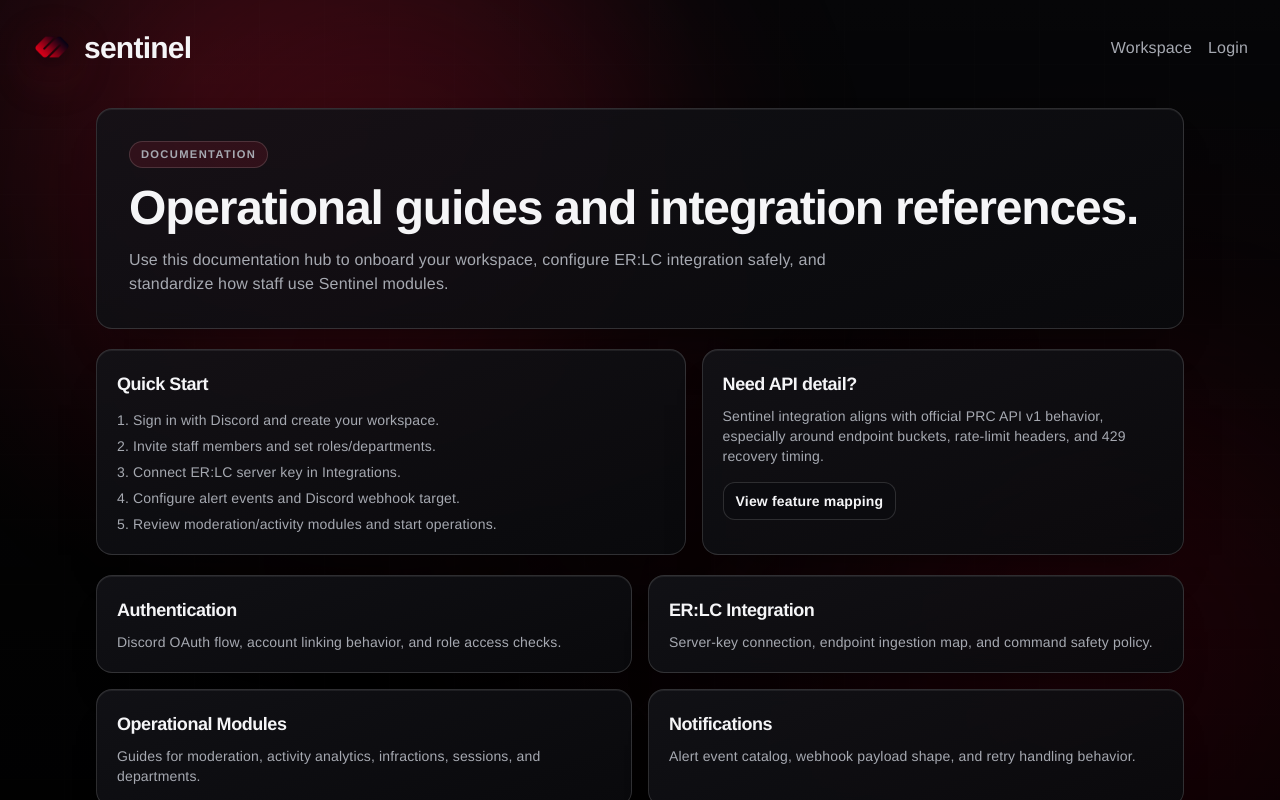
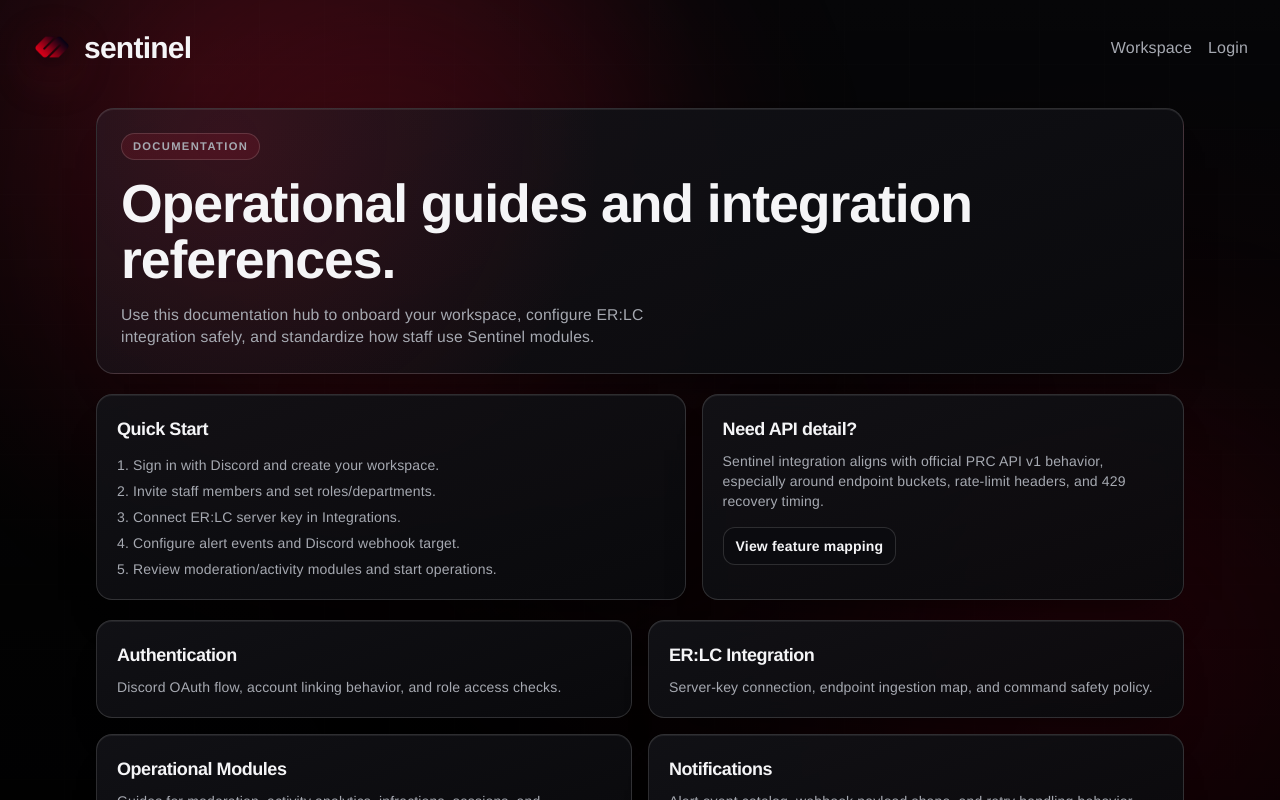
Before and after one commit to CoderDude1232/sentinel-website, a Next.js app: page /docs in a window 1280 px wide. Shown: the top 800 px of the page. Built offline with nearby package versions, Linux system fonts and the light colour scheme; no server answers.

Commit message:
style: unify public page design and keep Discord-only auth

```diff
--- a/src/app/app/layout.tsx
+++ b/src/app/app/layout.tsx
@@ -21,7 +21,17 @@ export default function DashboardLayout({
 }>) {
   return (
     <div className="min-h-screen">
-      <div className="mx-auto grid w-full max-w-7xl grid-cols-1 gap-5 px-5 py-5 sm:px-8 md:grid-cols-[230px_1fr]">
+      <div className="mx-auto w-full max-w-7xl px-5 py-6 sm:px-8">
+        <section className="public-hero mb-5">
+          <span className="kicker">Workspace</span>
+          <h1 className="public-hero-title mt-4">Sentinel Command Console</h1>
+          <p className="public-hero-description mt-3">
+            Monitor ER:LC moderation, staff activity, and operational workflows from one secured dashboard.
+          </p>
+        </section>
+      </div>
+
+      <div className="mx-auto grid w-full max-w-7xl grid-cols-1 gap-5 px-5 pb-6 sm:px-8 md:grid-cols-[230px_1fr]">
         <aside className="glass-card h-fit p-4 md:sticky md:top-4">
           <div className="rounded-lg border border-[var(--line)] bg-[rgba(255,255,255,0.04)] px-3 py-2">
             <p className="text-xs uppercase tracking-[0.12em] text-[var(--ink-soft)]">
--- a/src/app/contact/page.tsx
+++ b/src/app/contact/page.tsx
@@ -1,3 +1,5 @@
+import { PublicHero } from "@/components/public-hero";
+
 const channels = [
   { name: "Support Desk", detail: "support@sentinel.local", sla: "Response target: <24h" },
   { name: "Billing", detail: "billing@sentinel.local", sla: "Response target: <48h" },
@@ -15,14 +17,11 @@ const inquiryTypes = [
 export default function ContactPage() {
   return (
     <main className="mx-auto min-h-screen w-full max-w-6xl px-5 py-8 sm:px-8 sm:py-10">
-      <section className="glass-card p-6 sm:p-8">
-        <span className="kicker">Contact</span>
-        <h1 className="mt-4 text-4xl font-semibold tracking-tight">Get support from the Sentinel team.</h1>
-        <p className="mt-3 max-w-2xl text-sm text-[var(--ink-soft)]">
-          Route technical, operational, and account questions through the correct
-          support channel for faster response.
-        </p>
-      </section>
+      <PublicHero
+        kicker="Contact"
+        title="Get support from the Sentinel team."
+        description="Route technical, operational, and account questions through the correct support channel for faster response."
+      />
 
       <section className="mt-5 grid gap-4 md:grid-cols-2">
         <article className="glass-card p-5">
--- a/src/app/docs/page.tsx
+++ b/src/app/docs/page.tsx
@@ -1,4 +1,5 @@
 import Link from "next/link";
+import { PublicHero } from "@/components/public-hero";
 
 const quickStart = [
   "Sign in with Discord and create your workspace.",
@@ -44,16 +45,11 @@ const docSections = [
 export default function DocsPage() {
   return (
     <main className="mx-auto min-h-screen w-full max-w-6xl px-5 py-8 sm:px-8 sm:py-10">
-      <section className="glass-card p-6 sm:p-8">
-        <span className="kicker">Documentation</span>
-        <h1 className="mt-4 text-4xl font-semibold tracking-tight sm:text-5xl">
-          Operational guides and integration references.
-        </h1>
-        <p className="mt-4 max-w-3xl text-sm text-[var(--ink-soft)] sm:text-base">
-          Use this documentation hub to onboard your workspace, configure ER:LC
-          integration safely, and standardize how staff use Sentinel modules.
-        </p>
-      </section>
+      <PublicHero
+        kicker="Documentation"
+        title="Operational guides and integration references."
+        description="Use this documentation hub to onboard your workspace, configure ER:LC integration safely, and standardize how staff use Sentinel modules."
+      />
 
       <section className="mt-5 grid gap-4 md:grid-cols-[1.1fr_0.9fr]">
         <article className="glass-card p-5">
--- a/src/app/features/page.tsx
+++ b/src/app/features/page.tsx
@@ -1,4 +1,5 @@
 import Link from "next/link";
+import { PublicHero } from "@/components/public-hero";
 
 const featureSections = [
   {
@@ -42,17 +43,11 @@ const featureSections = [
 export default function FeaturesPage() {
   return (
     <main className="mx-auto min-h-screen w-full max-w-6xl px-5 py-8 sm:px-8 sm:py-10">
-      <section className="glass-card p-6 sm:p-8">
-        <span className="kicker">Product Capabilities</span>
-        <h1 className="mt-4 text-4xl font-semibold tracking-tight sm:text-5xl">
-          Core features built for ER:LC operations.
-        </h1>
-        <p className="mt-4 max-w-3xl text-sm text-[var(--ink-soft)] sm:text-base">
-          Sentinel is structured around six operational modules used by active
-          communities to run moderation, staffing, and session workflows with
-          consistent accountability.
-        </p>
-      </section>
+      <PublicHero
+        kicker="Product Capabilities"
+        title="Core features built for ER:LC operations."
+        description="Sentinel is structured around six operational modules used by active communities to run moderation, staffing, and session workflows with consistent accountability."
+      />
 
       <section className="mt-5 grid gap-4 sm:grid-cols-2">
         {featureSections.map((feature) => (
--- a/src/app/globals.css
+++ b/src/app/globals.css
@@ -249,6 +249,31 @@ body {
   z-index: 1;
 }
 
+.public-hero {
+  border: 1px solid var(--line);
+  border-radius: 18px;
+  padding: 1.5rem;
+  background:
+    radial-gradient(circle at 12% 12%, rgba(216, 29, 56, 0.16), transparent 38%),
+    linear-gradient(160deg, rgba(20, 20, 26, 0.9), rgba(10, 10, 13, 0.94));
+  box-shadow:
+    0 28px 44px -32px var(--shadow),
+    inset 0 1px 0 rgba(255, 255, 255, 0.08);
+}
+
+.public-hero-title {
+  font-size: clamp(2.1rem, 5vw, 3.35rem);
+  font-weight: 700;
+  line-height: 1.04;
+  letter-spacing: -0.02em;
+}
+
+.public-hero-description {
+  max-width: 60ch;
+  color: var(--ink-soft);
+  font-size: 0.98rem;
+}
+
 .stagger-rise {
   animation: rise-in 680ms ease both;
 }
--- a/src/app/login/page.tsx
+++ b/src/app/login/page.tsx
@@ -1,18 +1,13 @@
 import { cookies } from "next/headers";
 import Link from "next/link";
 import { parseSessionToken, SESSION_COOKIE_NAME } from "@/lib/session";
+import { PublicHero } from "@/components/public-hero";
 
 const securityItems = [
   "OAuth state validation on callback",
   "Signed session cookie handling",
   "Workspace role checks per action",
   "Full authentication audit logs",
-];
-
-const providerRoadmap = [
-  { provider: "Discord", status: "Active" },
-  { provider: "Email", status: "Planned" },
-  { provider: "Google", status: "Planned" },
 ];
 
 type LoginPageProps = {
@@ -33,16 +28,19 @@ export default async function LoginPage({ searchParams }: LoginPageProps) {
   const session = parseSessionToken(cookieStore.get(SESSION_COOKIE_NAME)?.value);
 
   return (
-    <main className="mx-auto flex min-h-screen w-full max-w-5xl items-center px-5 py-8 sm:px-8 sm:py-10">
-      <section className="grid w-full gap-4 md:grid-cols-[1.05fr_0.95fr]">
+    <main className="mx-auto min-h-screen w-full max-w-6xl px-5 py-8 sm:px-8 sm:py-10">
+      <PublicHero
+        kicker="Authentication"
+        title="Access Sentinel through Discord."
+        description="Sign in with Discord to access your workspace and ER:LC integrations."
+      />
+
+      <section className="mt-5 grid w-full gap-4 md:grid-cols-[1.05fr_0.95fr]">
         <article className="glass-card p-6 sm:p-8">
-          <span className="kicker">Authentication</span>
-          <h1 className="mt-4 text-4xl font-semibold tracking-tight">
-            Access Sentinel through Discord.
-          </h1>
-          <p className="mt-3 text-sm text-[var(--ink-soft)]">
-            Sign in with Discord to access your workspace. Additional auth
-            providers are planned on the same account-link architecture.
+          <h2 className="text-lg font-semibold tracking-tight">Discord Sign-in</h2>
+          <p className="mt-2 text-sm text-[var(--ink-soft)]">
+            Login is handled directly through Discord OAuth with signed server
+            sessions.
           </p>
           {session ? (
             <div className="mt-6 space-y-3">
@@ -74,19 +72,8 @@ export default async function LoginPage({ searchParams }: LoginPageProps) {
         </article>
 
         <article className="glass-card p-6">
-          <h2 className="text-lg font-semibold tracking-tight">Access model</h2>
-          <div className="mt-3 space-y-2 text-sm text-[var(--ink-soft)]">
-            {providerRoadmap.map((item) => (
-              <div
-                key={item.provider}
-                className="flex items-center justify-between rounded-lg border border-[var(--line)] bg-[rgba(255,255,255,0.03)] px-3 py-2"
-              >
-                <span>{item.provider}</span>
-                <span className="text-xs uppercase tracking-[0.1em]">{item.status}</span>
-              </div>
-            ))}
-          </div>
-          <h3 className="mt-5 text-sm font-semibold uppercase tracking-[0.1em] text-[var(--ink-soft)]">
+          <h2 className="text-lg font-semibold tracking-tight">Session Security</h2>
+          <h3 className="mt-4 text-sm font-semibold uppercase tracking-[0.1em] text-[var(--ink-soft)]">
             Security controls
           </h3>
           <ul className="mt-2 space-y-1.5 text-sm text-[var(--ink-soft)]">
--- a/src/app/pricing/page.tsx
+++ b/src/app/pricing/page.tsx
@@ -1,4 +1,5 @@
 import Link from "next/link";
+import { PublicHero } from "@/components/public-hero";
 
 const plans = [
   {
@@ -39,16 +40,11 @@ const plans = [
 export default function PricingPage() {
   return (
     <main className="mx-auto min-h-screen w-full max-w-6xl px-5 py-8 sm:px-8 sm:py-10">
-      <section className="glass-card p-6 sm:p-8">
-        <span className="kicker">Pricing</span>
-        <h1 className="mt-4 text-4xl font-semibold tracking-tight sm:text-5xl">
-          Plans sized for solo and team operations.
-        </h1>
-        <p className="mt-4 max-w-2xl text-sm text-[var(--ink-soft)] sm:text-base">
-          Plan structure follows your server model: individual workspace owners
-          run one server, team workspaces can run two.
-        </p>
-      </section>
+      <PublicHero
+        kicker="Pricing"
+        title="Plans sized for solo and team operations."
+        description="Plan structure follows your server model: individual workspace owners run one server, team workspaces can run two."
+      />
 
       <section className="mt-5 grid gap-4 md:grid-cols-3">
         {plans.map((plan) => (
--- a/src/app/privacy/page.tsx
+++ b/src/app/privacy/page.tsx
@@ -1,3 +1,5 @@
+import { PublicHero } from "@/components/public-hero";
+
 const privacySections = [
   {
     title: "Information We Collect",
@@ -28,11 +30,11 @@ const privacySections = [
 export default function PrivacyPage() {
   return (
     <main className="mx-auto min-h-screen w-full max-w-5xl px-5 py-8 sm:px-8 sm:py-10">
-      <section className="glass-card p-6 sm:p-8">
-        <span className="kicker">Legal</span>
-        <h1 className="mt-4 text-4xl font-semibold tracking-tight">Privacy Policy</h1>
-        <p className="mt-3 text-sm text-[var(--ink-soft)]">Last updated: February 13, 2026</p>
-      </section>
+      <PublicHero
+        kicker="Legal"
+        title="Privacy Policy"
+        description="Last updated: February 13, 2026"
+      />
 
       <section className="mt-5 space-y-4">
         {privacySections.map((section) => (
--- a/src/app/terms/page.tsx
+++ b/src/app/terms/page.tsx
@@ -1,3 +1,5 @@
+import { PublicHero } from "@/components/public-hero";
+
 const termsSections = [
   {
     title: "Service Scope",
@@ -28,11 +30,11 @@ const termsSections = [
 export default function TermsPage() {
   return (
     <main className="mx-auto min-h-screen w-full max-w-5xl px-5 py-8 sm:px-8 sm:py-10">
-      <section className="glass-card p-6 sm:p-8">
-        <span className="kicker">Legal</span>
-        <h1 className="mt-4 text-4xl font-semibold tracking-tight">Terms of Service</h1>
-        <p className="mt-3 text-sm text-[var(--ink-soft)]">Effective date: February 13, 2026</p>
-      </section>
+      <PublicHero
+        kicker="Legal"
+        title="Terms of Service"
+        description="Effective date: February 13, 2026"
+      />
 
       <section className="mt-5 space-y-4">
         {termsSections.map((section) => (
--- /dev/null
+++ b/src/components/public-hero.tsx
@@ -0,0 +1,17 @@
+type PublicHeroProps = {
+  kicker: string;
+  title: string;
+  description?: string;
+};
+
+export function PublicHero({ kicker, title, description }: PublicHeroProps) {
+  return (
+    <section className="public-hero">
+      <span className="kicker">{kicker}</span>
+      <h1 className="public-hero-title mt-4">{title}</h1>
+      {description ? (
+        <p className="public-hero-description mt-4">{description}</p>
+      ) : null}
+    </section>
+  );
+}
```
